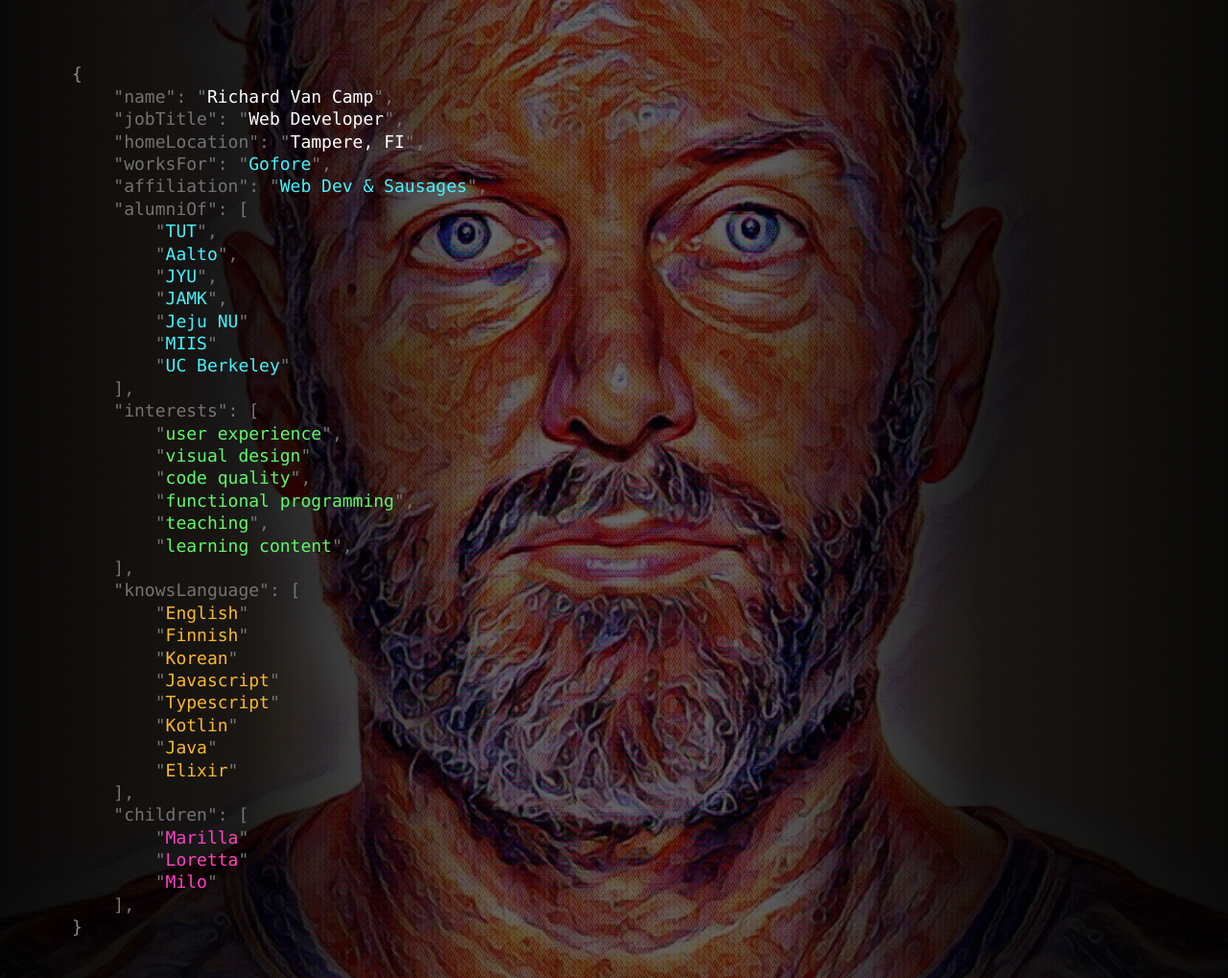
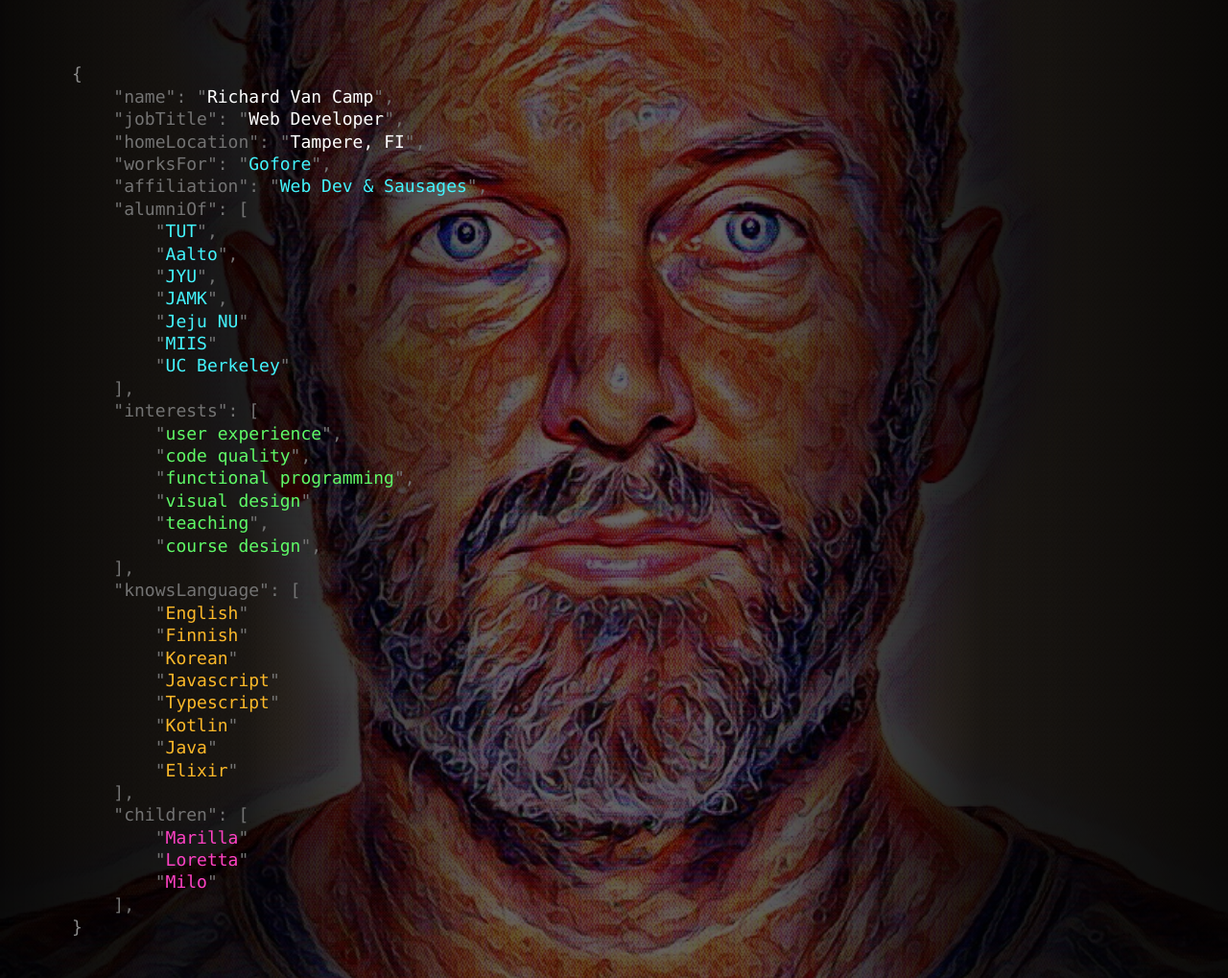
Before and after one commit to RikuVan/me, a website built with Parcel: page index.html in a window 1280 px wide. Shown: the whole page at 96% size. Built offline with nearby package versions, Linux system fonts and the light colour scheme; a web font is replaced by a local one.

Commit message:
Tweak skills

```diff
--- a/index.html
+++ b/index.html
@@ -65,11 +65,11 @@
           <span class="media-not-small">&nbsp;&nbsp;&nbsp;&nbsp;</span>],</span>
           <span class="key-value-pair"><span class="media-not-small">&nbsp;&nbsp;&nbsp;&nbsp;</span>"interests": [
           <span class="media-not-small">&nbsp;&nbsp;&nbsp;&nbsp;</span>&nbsp;&nbsp;&nbsp;&nbsp;"<em itemprop="interest">user experience</em>",
-          <span class="media-not-small">&nbsp;&nbsp;&nbsp;&nbsp;</span>&nbsp;&nbsp;&nbsp;&nbsp;"<em itemprop="interest">visual design</em>"
           <span class="media-not-small">&nbsp;&nbsp;&nbsp;&nbsp;</span>&nbsp;&nbsp;&nbsp;&nbsp;"<em itemprop="interest">code quality</em>",
           <span class="media-not-small">&nbsp;&nbsp;&nbsp;&nbsp;</span>&nbsp;&nbsp;&nbsp;&nbsp;"<em itemprop="interest">functional programming</em>",
+          <span class="media-not-small">&nbsp;&nbsp;&nbsp;&nbsp;</span>&nbsp;&nbsp;&nbsp;&nbsp;"<em itemprop="interest">visual design</em>"
           <span class="media-not-small">&nbsp;&nbsp;&nbsp;&nbsp;</span>&nbsp;&nbsp;&nbsp;&nbsp;"<em itemprop="interest">teaching</em>",
-          <span class="media-not-small">&nbsp;&nbsp;&nbsp;&nbsp;</span>&nbsp;&nbsp;&nbsp;&nbsp;"<em itemprop="interest">learning content</em>",
+          <span class="media-not-small">&nbsp;&nbsp;&nbsp;&nbsp;</span>&nbsp;&nbsp;&nbsp;&nbsp;"<em itemprop="interest">course design</em>",
           <span class="media-not-small">&nbsp;&nbsp;&nbsp;&nbsp;</span>],</span>
           <span class="key-value-pair"><span class="media-not-small">&nbsp;&nbsp;&nbsp;&nbsp;</span>"knowsLanguage": [
           <span class="media-not-small">&nbsp;&nbsp;&nbsp;&nbsp;</span>&nbsp;&nbsp;&nbsp;&nbsp;"<em itemprop="language">English</em>"
```
